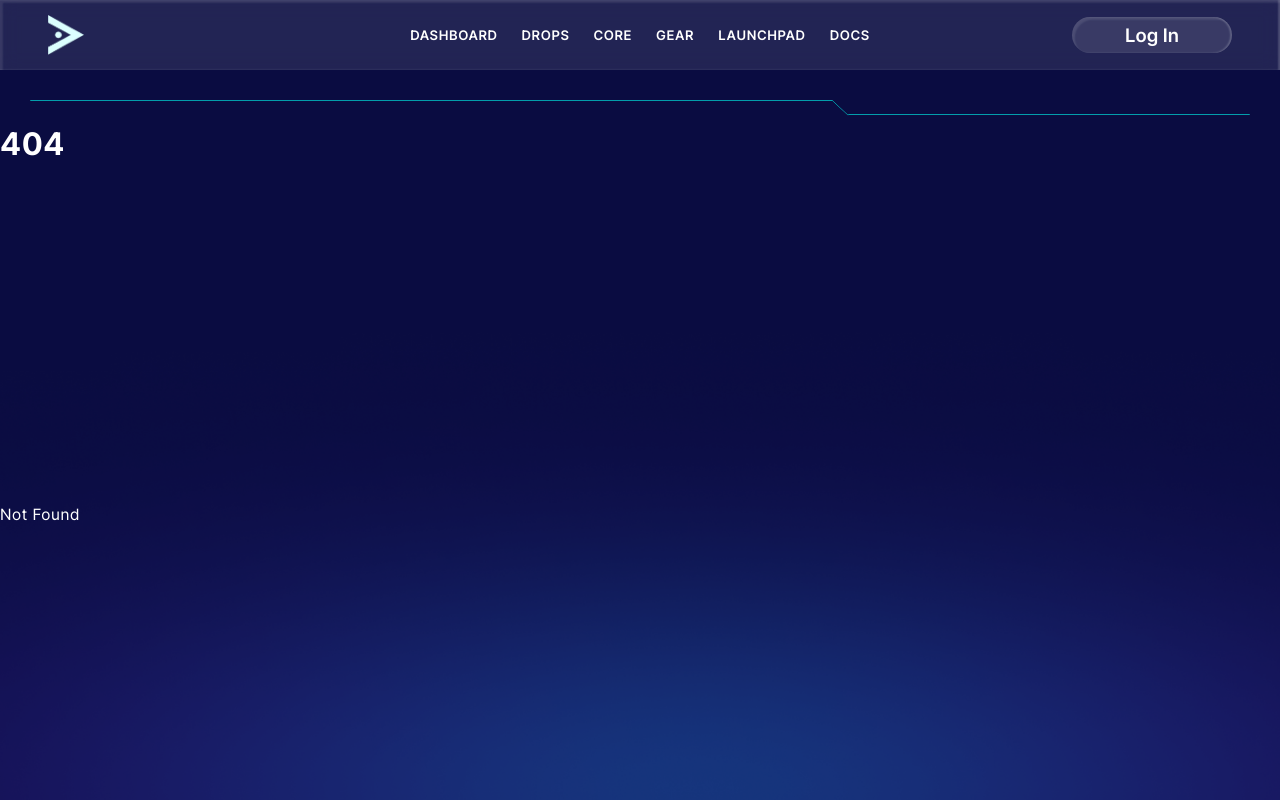
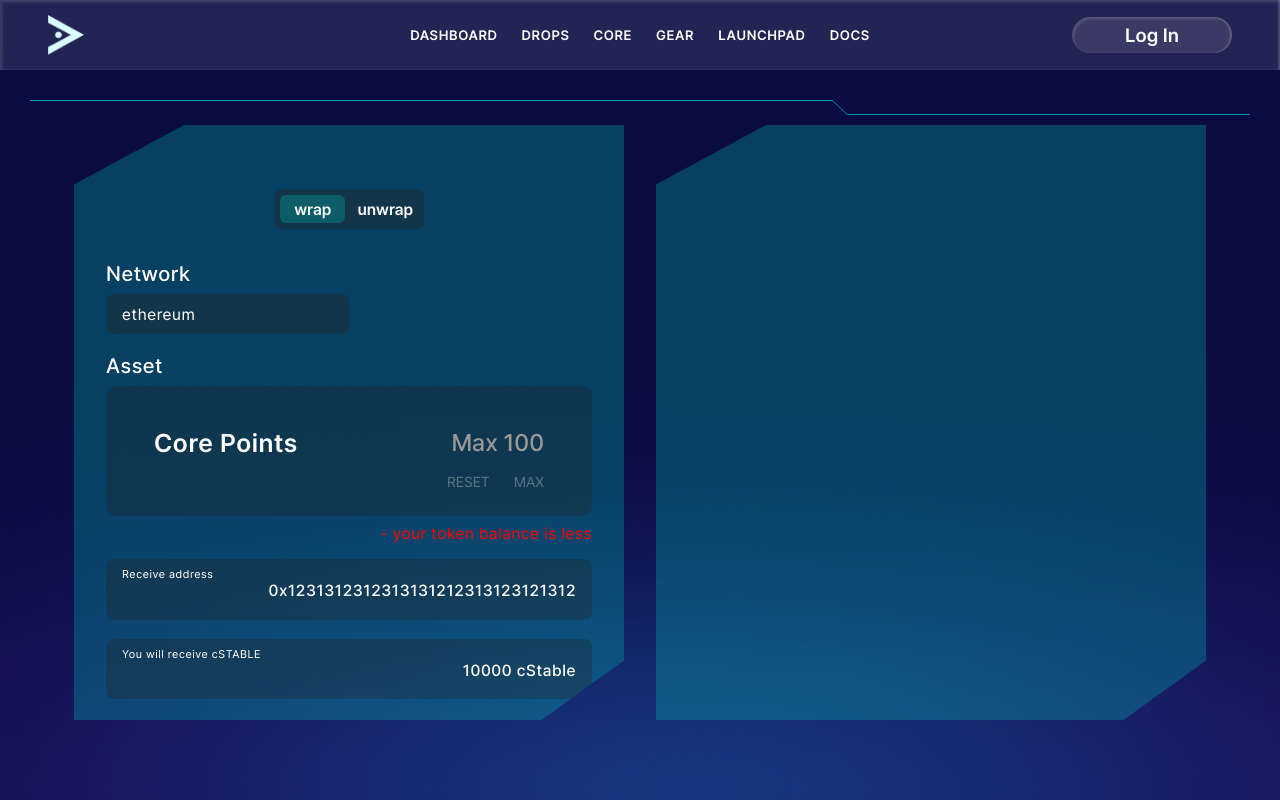
Before and after one commit to elixirevo/test-core-app, a SvelteKit app: page /gear/wrap in a window 1280 px wide. Before the commit this address had no page. Built offline with nearby package versions, Linux system fonts and the light colour scheme.

Commit message:
💄 Wrap box

```diff
--- /dev/null
+++ b/src/lib/components/gear/wrapForm.svelte
@@ -0,0 +1,214 @@
+<script lang="ts">
+</script>
+
+<div class="core-style-background box-md">
+	<div class="box-content">
+		<div class="box-content-top">
+			<div class="toggle-box">
+				<button class="toggle-button emphasis-button">wrap</button>
+				<button class="toggle-button background-none">unwrap</button>
+			</div>
+		</div>
+		<div class="box-content-middle">
+			<div class="sector">
+				<div class="sector-title">
+					<div class="text-md">Network</div>
+				</div>
+				<div class="select-box">ethereum</div>
+			</div>
+			<div class="sector">
+				<div class="sector-title">
+					<div class="text-md">Asset</div>
+				</div>
+				<div class="input-box background-dark">
+					<div class="input-box-top">
+						<div class="input-title text-lg">Core Points</div>
+						<input class="input-text" type="text" placeholder="Max 100" />
+					</div>
+					<div class="input-box-bottom">
+						<button class="input-box-button">RESET</button>
+						<button class="input-box-button">MAX</button>
+					</div>
+				</div>
+				<div class="input-alert-wrap">
+					<div class="alert-text">- your token balance is less</div>
+				</div>
+			</div>
+			<div class="sector">
+				<div class="text-box background-dark">
+					<div class="text-box-top">Receive address</div>
+					<div class="text-box-bottom">0x1231312312313131212313123121312</div>
+				</div>
+			</div>
+			<div class="sector">
+				<div class="text-box background-dark">
+					<div class="text-box-top">You will receive cSTABLE</div>
+					<div class="text-box-bottom">10000 cStable</div>
+				</div>
+			</div>
+		</div>
+		<div class="box-content-bottom">
+			<button class="core-button emphasis-button">Wrap</button>
+		</div>
+	</div>
+</div>
+
+<style>
+	/*  */
+	.box-content {
+		display: flex;
+		flex-direction: column;
+		gap: 2rem;
+		width: 100%;
+	}
+
+	.box-content-top {
+		display: flex;
+		justify-content: center;
+		align-items: center;
+	}
+
+	.box-content-middle {
+		display: flex;
+		flex-direction: column;
+		gap: 1.2rem;
+		width: 100%;
+	}
+
+	.box-content-bottom {
+		display: flex;
+		justify-content: center;
+	}
+
+	.sector {
+		display: flex;
+		flex-direction: column;
+		gap: 0.5rem;
+	}
+
+	.toggle-box {
+		display: flex;
+		width: 150px;
+		height: 40px;
+		gap: 0.5rem;
+		padding: 0.4rem;
+		border-radius: 8px;
+		background-color: var(--dark);
+	}
+
+	.toggle-button {
+		width: 100%;
+		border-radius: 6px;
+		font-weight: 600;
+	}
+
+	.background-none {
+		background: none;
+	}
+
+	.select-box {
+		display: flex;
+		align-items: center;
+		width: 50%;
+		height: 40px;
+		padding: 0.5rem 1rem;
+		border-radius: 8px;
+		background-color: var(--dark);
+	}
+
+	.input-box {
+		display: flex;
+		flex-direction: column;
+		height: 130px;
+		align-items: center;
+		justify-content: center;
+		padding: 0px 3rem;
+		border-radius: 10px;
+	}
+
+	.input-box-top {
+		display: flex;
+		align-items: center;
+		justify-content: space-between;
+		width: 100%;
+		height: 60px;
+		border-radius: 10px;
+	}
+
+	.input-box-bottom {
+		display: flex;
+		gap: 1.5rem;
+		width: 100%;
+		justify-content: flex-end;
+	}
+
+	.input-text {
+		width: 50%;
+		border: none;
+		background-color: transparent;
+		color: white;
+		font-size: 1.5rem;
+		text-align: right;
+		font-weight: 500;
+	}
+
+	.input-box-button {
+		color: var(--light);
+		font-size: 0.9rem;
+	}
+
+	.input-alert-wrap {
+		display: flex;
+		height: 1rem;
+	}
+
+	.alert-text {
+		color: var(--error-alert);
+		width: 100%;
+		text-align: right;
+	}
+
+	.text-box {
+		display: flex;
+		flex-direction: column;
+		width: 100%;
+		/* height: 3rem; */
+		padding: 0.5rem 1rem;
+		border-radius: 8px;
+	}
+
+	.text-box-top {
+		display: flex;
+		align-items: flex-start;
+		font-size: 0.7rem;
+	}
+
+	.text-box-bottom {
+		display: flex;
+		justify-content: flex-end;
+		align-items: center;
+		font-size: 1rem;
+		font-weight: 500;
+		margin-bottom: 0.7rem;
+	}
+
+	.core-button {
+		width: 50%;
+	}
+
+	@media (max-width: 1280px) {
+		/* FHD 대응 */
+	}
+
+	@media (max-width: 1024px) {
+		/* 태블릿 대응 */
+	}
+
+	@media (max-width: 768px) {
+		/* 모바일 대응 */
+	}
+
+	@media (max-width: 480px) {
+		/* 모바일 대응 */
+	}
+</style>
--- /dev/null
+++ b/src/lib/components/gear/wrapHistoryList.svelte
@@ -0,0 +1,27 @@
+<script lang="ts">
+</script>
+
+<div class="core-style-background box-md">
+	<div class="box-content">
+		<!--  -->
+	</div>
+</div>
+
+<style>
+	/*  */
+	@media (max-width: 1280px) {
+		/* FHD 대응 */
+	}
+
+	@media (max-width: 1024px) {
+		/* 태블릿 대응 */
+	}
+
+	@media (max-width: 768px) {
+		/* 모바일 대응 */
+	}
+
+	@media (max-width: 480px) {
+		/* 모바일 대응 */
+	}
+</style>
--- a/src/lib/components/nav/index.svelte
+++ b/src/lib/components/nav/index.svelte
@@ -47,7 +47,7 @@
 			name: 'gear',
 			link: FRONT_PATH.GEAR,
 			children: [
-				{ name: 'mint cStable', link: FRONT_PATH.GEAR_MINT },
+				{ name: 'mint cStable', link: FRONT_PATH.GEAR_WRAP },
 				{ name: 'lockup cStable', link: FRONT_PATH.GEAR_LOCKUP }
 			]
 		},
--- a/src/lib/constants/frontPath.ts
+++ b/src/lib/constants/frontPath.ts
@@ -10,7 +10,7 @@ export const FRONT_PATH = {
   CORE_SALE: '/core/sale',
   CORE_REFERRAL: '/core/referral',
   GEAR: '/gear',
-  GEAR_MINT: '/gear/mint',
+  GEAR_WRAP: '/gear/wrap',
   GEAR_LOCKUP: '/gear/lockup',
   LAUNCHPAD: '/launchpad',
 }
--- a/src/routes/gear/lockup/+page.svelte
+++ b/src/routes/gear/lockup/+page.svelte
@@ -1,7 +1,7 @@
 <script lang="ts">
-	//
+	import LockupForm from '$lib/components/gear/lockupForm.svelte';
 </script>
 
 <div class="content-wrap">
-	<!--  -->
+	<LockupForm />
 </div>
--- /dev/null
+++ b/src/routes/gear/wrap/+page.svelte
@@ -0,0 +1,9 @@
+<script lang="ts">
+	import WrapForm from '$lib/components/gear/wrapForm.svelte';
+	import WrapHistoryList from '$lib/components/gear/wrapHistoryList.svelte';
+</script>
+
+<div class="content-wrap">
+	<WrapForm />
+	<WrapHistoryList />
+</div>
```
Also changed, not shown: src/lib/components/gear/lockupForm.svelte (added, +27 -0 lines), src/lib/components/gear/lockupList.svelte (added, +27 -0 lines), src/routes/gear/mint/+page.svelte (deleted, +0 -7 lines).
